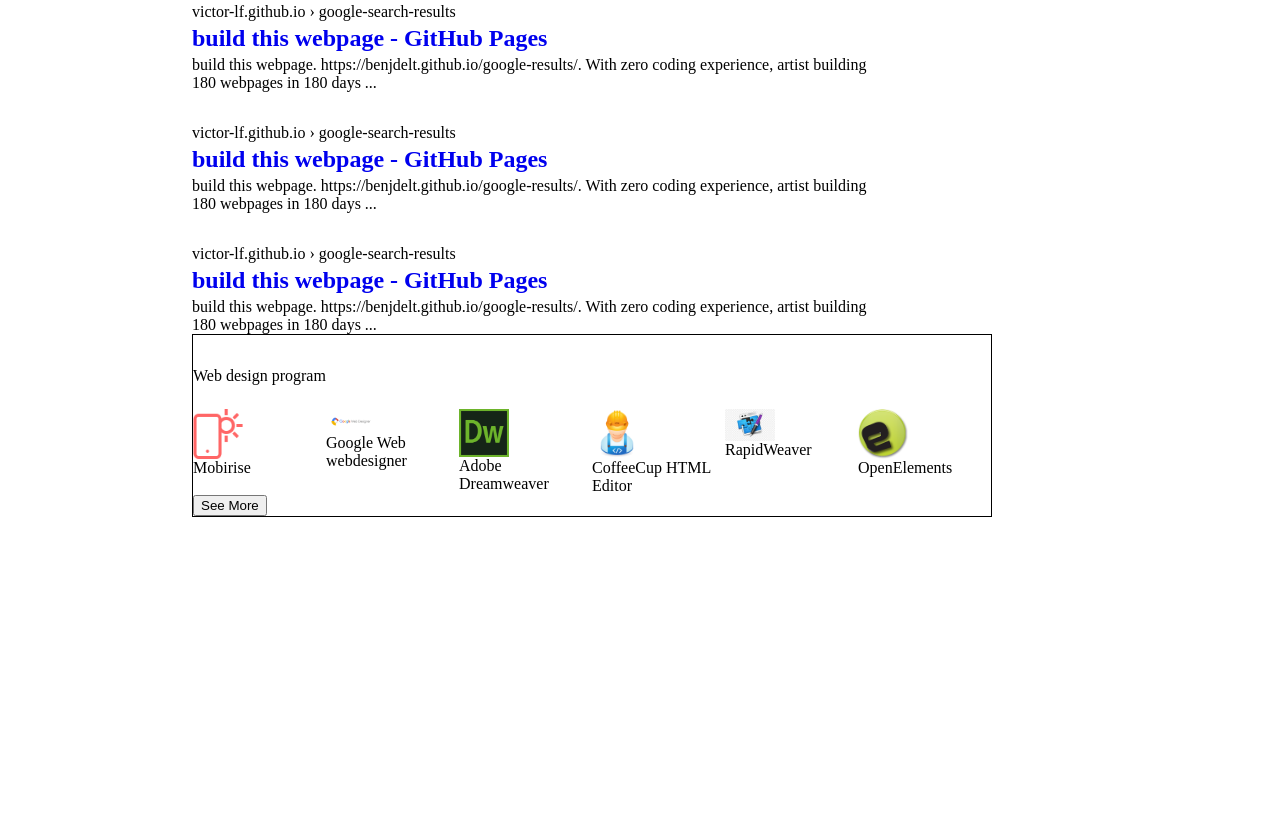
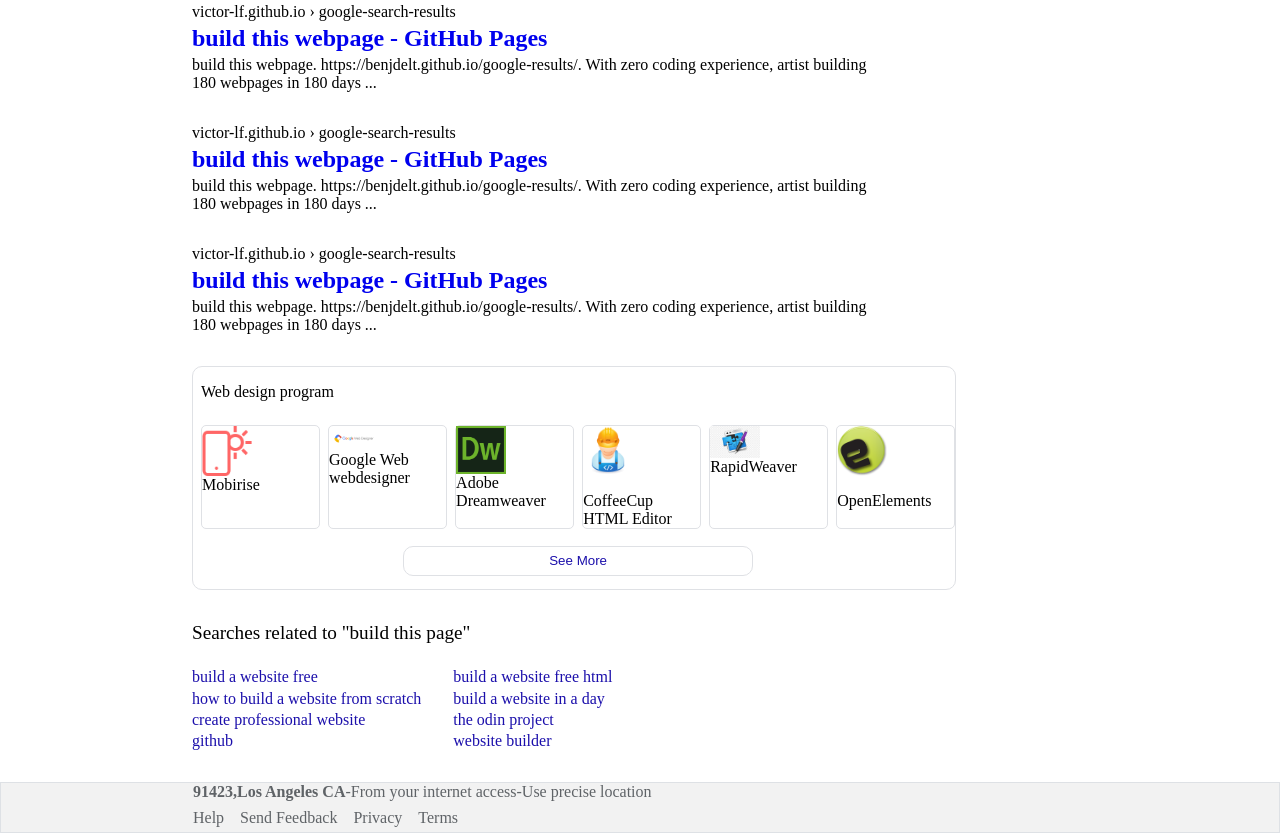
Before and after one commit to eazy13forlife/google-homepage, a website: page public/index-harder.html in a window 1280 px wide. Shown: the part 1013-1846 px from the top of the page. Before the commit the page ends 1530 px from the top, so only its background shows below. Drawn offline with Linux system fonts and the light colour scheme.

Commit message:
finished everything

```diff
--- a/public/index-harder.html
+++ b/public/index-harder.html
@@ -7,6 +7,7 @@
     <meta charset="utf-8">
     <link href="./styles/google-search.css" rel="stylesheet">
   </head>
+  <body>
   <!--Beginning of header-->
   <header>
     <div class="top-header">
@@ -91,6 +92,10 @@
         <p>build this webpage. https://benjdelt.github.io/google-results/. With zero coding experience, artist building 180 webpages in 180 days ...</p>
       </div>
     </div>
+    <!--end of search results section-->
+
+
+    <!--start of more features section-->
     <div class="search-container more-features">
       <div class="search">
         <p>Web design program</p>
@@ -124,10 +129,49 @@
       </div>
     </div>
   </section>
+<!--end of more features section-->
+
+
+<!--start of related searches section-->
+  <section class="search-container">
+    <div class="search related-searches">
+      <p>Searches related to "build this page"</p>
+      <div class="related-searches-container">
+        <ul class="related-searches-left">
+          <li><a href="http://www.google.com">build a website free</a></li>
+          <li><a href="http://www.google.com">how to build a website from scratch</a></li>
+          <li><a href="http://www.google.com">create professional website</a></li>
+          <li><a href="http://www.google.com">github</a></li>
+        </ul>
+        <ul class="related-searches-right">
+          <li><a href="http://www.google.com">build a website free html</a></li>
+          <li><a href="http://www.google.com">build a website in a day</a></li>
+          <li><a href="http://www.google.com">the odin project</a></li>
+          <li><a href="http://www.google.com">website builder</a></li>
+        </ul>
+      </div>
+    </div>
+  </section>
+<!--end of related searches section-->
+
+<!--start of footer-->
+  <footer>
+    <div class="search-container">
+      <div class="footer-top">
+        <p><b>91423,Los Angeles CA</b>-From your internet access-Use precise location</p>
+      </div>
+      <nav class="footer">
+        <li><a href="http://www.google.com">Help</a></li>
+        <li><a href="http://www.google.com">Send Feedback</a></li>
+        <li><a href="http://www.google.com">Privacy</a></li>
+        <li><a href="http://www.google.com">Terms</a></li>
+      </nav>
+    </div>
+    </footer>
 
 
 
-
+<!--end of footer>
 
 
 
@@ -139,4 +183,5 @@
     src="https://use.fontawesome.com/releases/v5.15.1/js/all.js"
     data-auto-a11y="true"
   ></script>
+  </body>
 </html>
--- a/public/styles/google-search.css
+++ b/public/styles/google-search.css
@@ -8,7 +8,9 @@
   margin:0px;
   padding:0px;
 }
-
+li{
+  list-style-type:none;
+}
 /*Beginning of Header*/
 header{
   border-bottom:1px solid #C7CACE;
@@ -110,19 +112,81 @@
       }
 
       /*start of boxed search results*/
-      .more-features{
-        border:1px solid black;
+      .more-features .search{
+        border:1px solid #DFE1E5;
+        border-radius:10px;
+        display:inline-block;
+        padding-left:0.5em;
       }
       .more-features p{
-        margin-top:0em;
+        margin-top:1em;
       }
       .programs{
         display:flex;
         margin-top:1.5em;
       }
       .program{
+        border:1px solid #DFE1E5;
         flex:1 1 0;
         display:flex;
         flex-direction:column;
+        border-radius:5px;
+      }
+      .programs .program+.program{
+        margin-left:0.5em;
+      }
+
+      .search button{
+        margin-top:1.3em;
+        margin-bottom:1em;
+        width:350px;
+        border-radius:10px;
+        background-color:white;
+        color:#1B0FAB;
+        border:1px solid #DFE1E5;
+        padding:0.5em 0.5em;
+        display:block;
+        margin-left:auto;
+        margin-right:auto;
       }
       /*end of boxed search results*/
+/*end of search results*/
+
+/*start of related searches section*/
+.related-searches-container{
+  margin-top:1.5em;
+  display:flex;
+}
+.related-searches p{
+  font-size:1.2rem;
+}
+.related-searches-container a{
+  color:#1B0FAB;
+}
+.related-searches-left li+li,.related-searches-right li+li{
+  margin-top:0.2em;
+}
+.related-searches-right{
+  margin-left:2em;
+}
+/*end of related searches section*/
+
+/*start of footer*/
+footer{
+  margin-top:2em;
+  background-color:#F2F2F2;
+  color:#5F6367;
+  border:1px solid #DEE1E5;
+}
+nav.footer{
+  margin-top:0.5em;
+  margin-bottom:0.3em;
+  display:flex;
+}
+nav.footer a{
+  text-decoration:none;
+  color:#5F6367;
+}
+nav.footer li+li{
+  margin-left:1em;
+}
```
